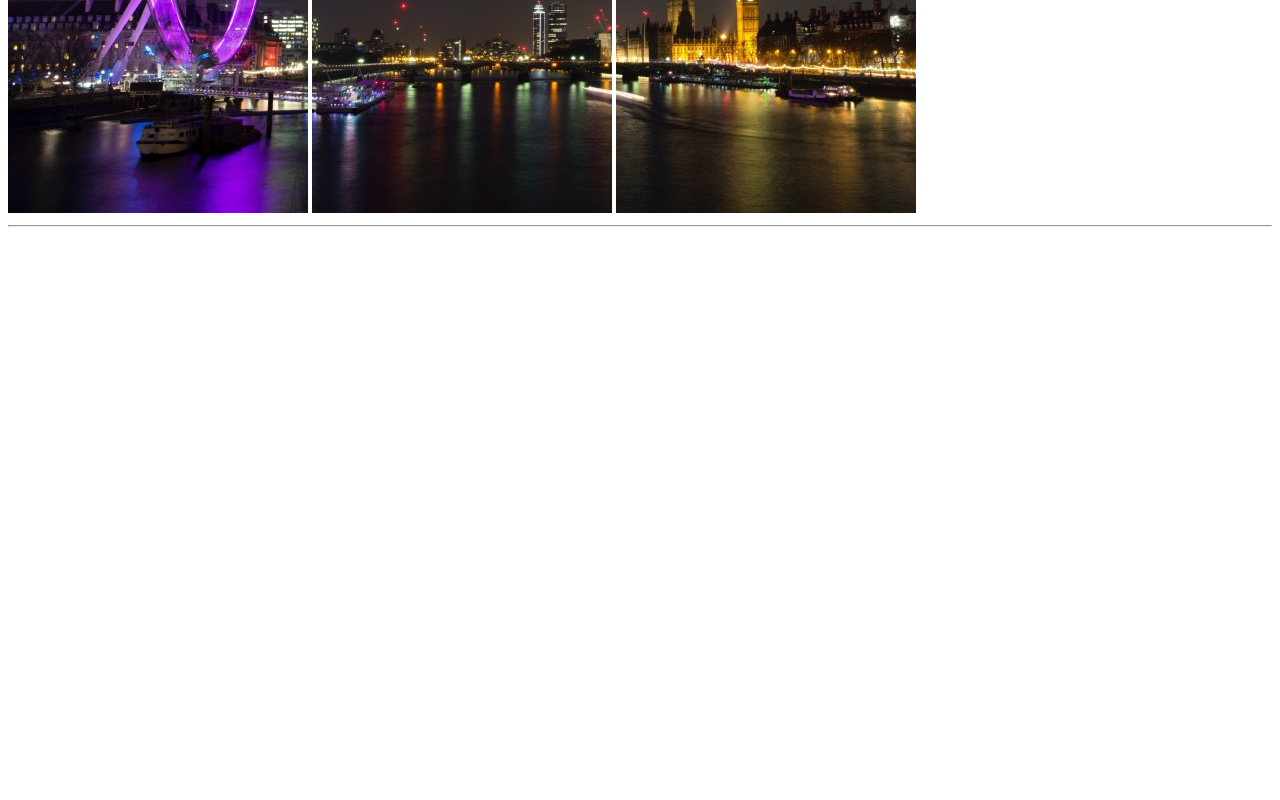
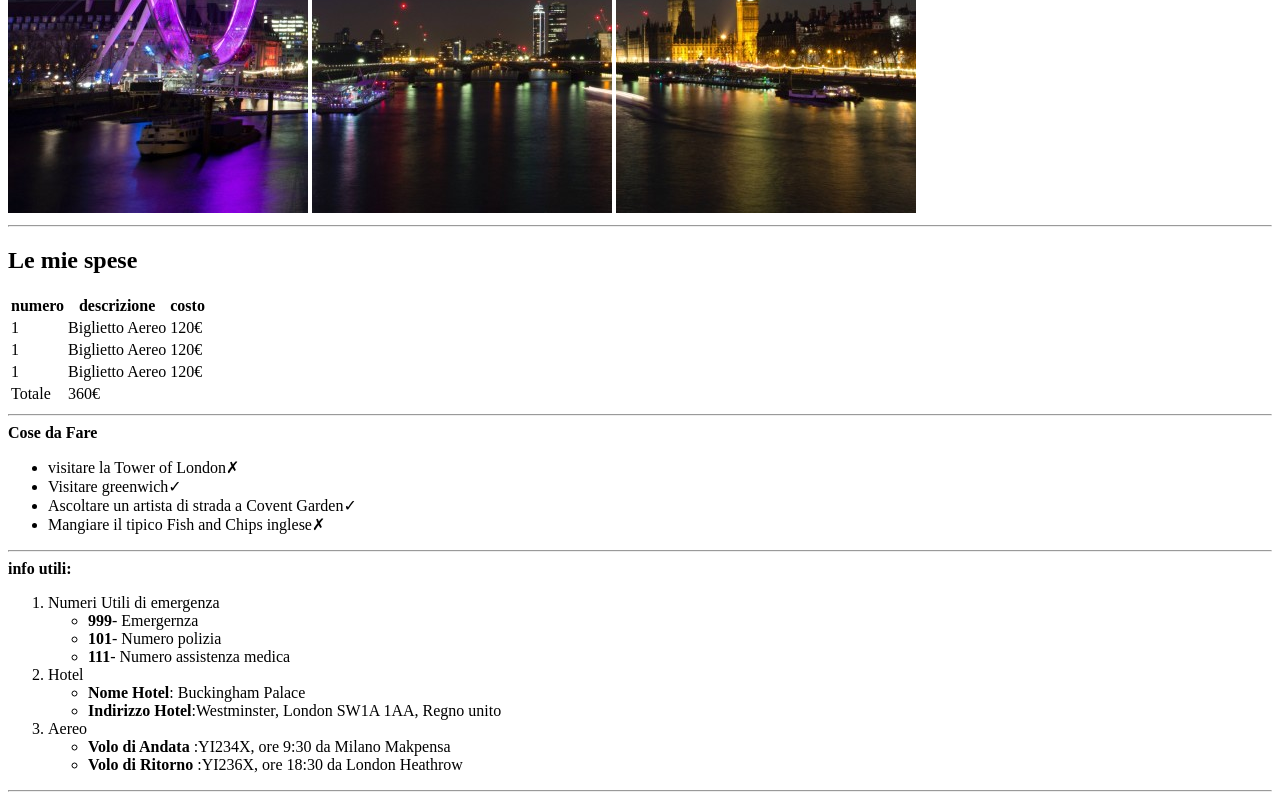
Before and after one commit to RiccardoMarroni/html-london-trip, a plain HTML site: page index.html in a window 1280 px wide. Shown: the part 467-1267 px from the top of the page. Before the commit the page ends 800 px from the top, so only its background shows below. Drawn offline with Linux system fonts and the light colour scheme.

Commit message:
header+main

```diff
--- a/index.html
+++ b/index.html
@@ -15,7 +15,70 @@
         </span>
         <hr>
     </header>
-    <main></main> <!--corpo centrale (spese,to do list,info)-->
+    <main> <!--corpo centrale (spese,to do list,info)-->
+      <h2>Le mie spese</h2>
+      <table>
+        <thead>
+            <tr>
+                <th>numero</th>
+                <th>descrizione</th>
+                <th>costo</th>
+            </tr>
+        </thead>
+        <tbody>
+            <tr>
+                <td>1</td>
+                <td>Biglietto Aereo</td>
+                <td>120&euro;</td>
+            </tr>
+            <tr>
+                <td>1</td>
+                <td>Biglietto Aereo</td>
+                <td>120&euro;</td>
+            </tr>
+            <tr>
+                <td>1</td>
+                <td>Biglietto Aereo</td>
+                <td>120&euro;</td>
+            </tr>
+        </tbody>
+        <tfoot>
+            <tr>
+                <td>Totale</td>
+                <td colspan="1">360&euro;</td>
+            </tr>
+        </tfoot>
+      </table>
+      <hr>
+      <strong>Cose da Fare</strong>
+      <ul>
+        <li>visitare la Tower of London&#10007</li>
+        <li>Visitare greenwich&#10003</li>
+        <li>Ascoltare un artista di strada a Covent Garden&#10003</li>
+        <li> Mangiare il tipico Fish and Chips inglese&#10007</li>
+      </ul>
+      <hr>
+      <strong>info utili:</strong>
+      <ol>
+        <li>Numeri Utili di emergenza</li>
+         <ul>
+            <li> <strong>999</strong>&#45 Emergernza</li>
+            <li> <strong>101</strong>&#45 Numero polizia</li>
+            <li> <strong>111</strong>&#45 Numero assistenza medica</li>
+         </ul>
+        <li>Hotel</li>
+         <ul>
+            <li><strong>Nome Hotel</strong>: Buckingham Palace</li>
+            <li><strong>Indirizzo Hotel</strong>:Westminster, London SW1A 1AA, Regno unito</li>
+         </ul>
+        <li>Aereo</li>
+         <ul>
+            <li><strong>Volo di Andata</strong> :YI234X, ore 9:30 da Milano Makpensa</li>
+            <li><strong>Volo di Ritorno</strong> :YI236X, ore 18:30 da London Heathrow</li>
+         </ul>
+      </ol>
+      <hr>
+    </main>
     <footer></footer> <!--foto finali-->
 </body>
 </html>
```
